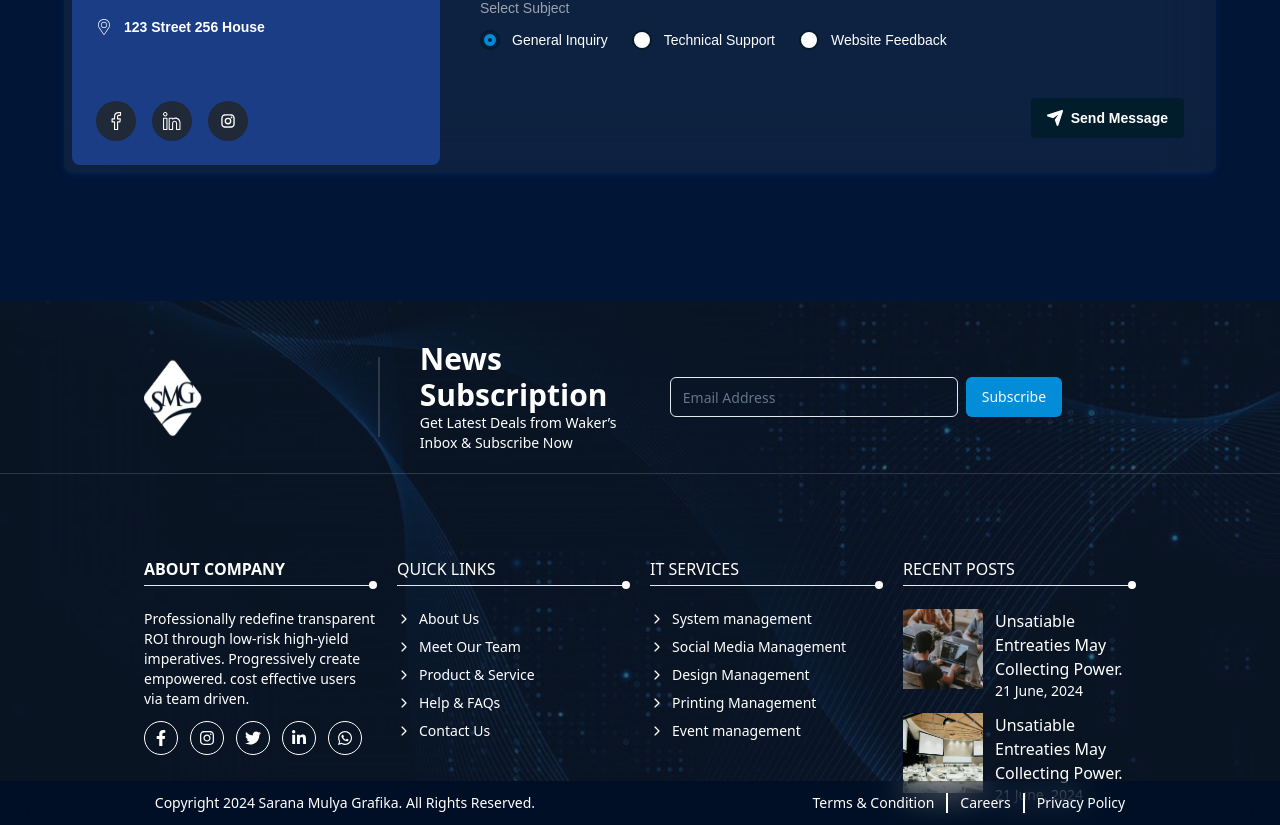
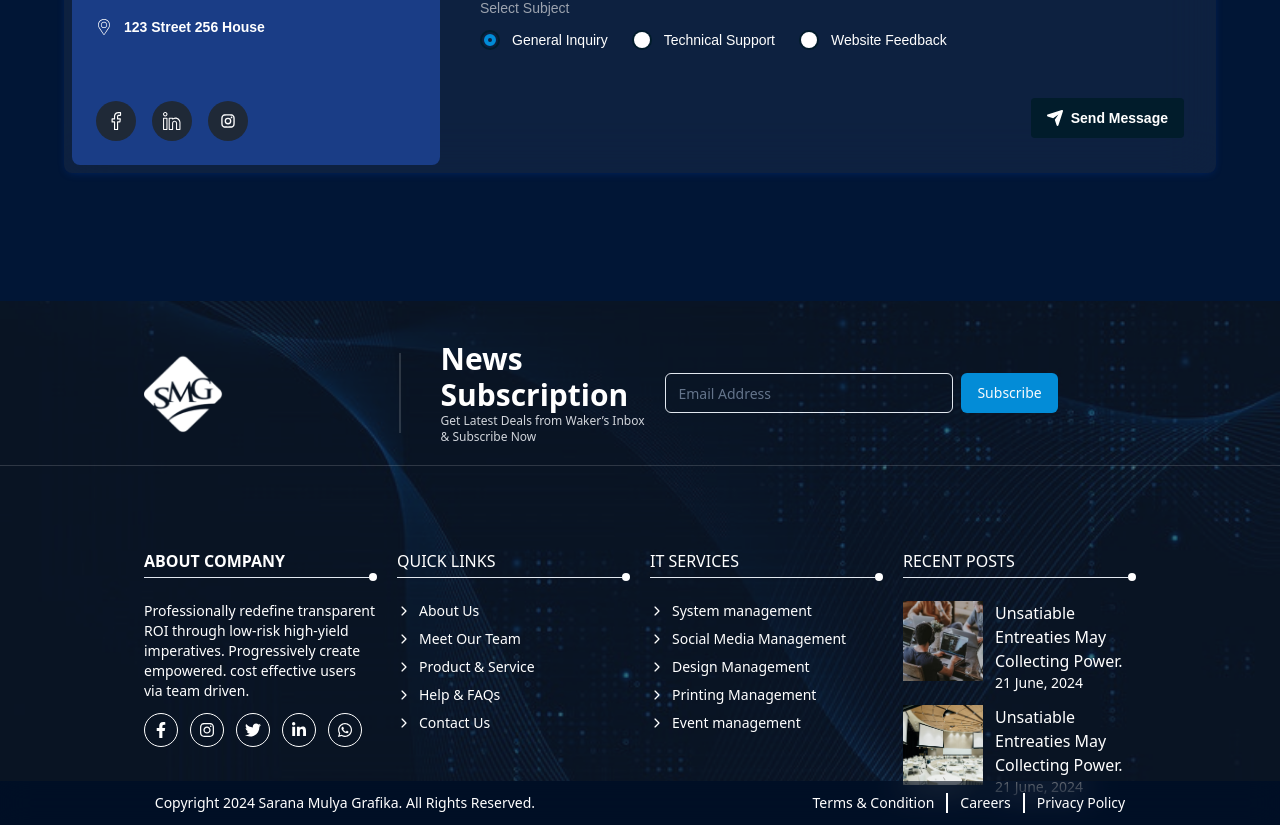
Before and after one commit to aisdams/sarana-mulya-grafika, a Next.js app: page /contact-us in a window 1280 px wide. Shown: the part 843-1668 px from the top of the page. Built offline with nearby package versions, Linux system fonts and the light colour scheme.

Commit message:
change footer

```diff
--- a/src/components/layouts/footer.tsx
+++ b/src/components/layouts/footer.tsx
@@ -32,13 +32,13 @@ export default function Footer() {
               <Image
                 src={LogoImg}
                 alt=""
-                className="w-20 h-20 brightness-0 invert-[100]"
+                className="w-28 h-20 brightness-0 invert-[100]"
               />
             </div>
             <div className="grid lg:flex items-center gap-5 w-full">
               <div className="grid">
                 <h1 className="font-bold text-3xl">News Subscription</h1>
-                <p className="font-light text-sm">
+                <p className="font-light text-xs text-gray-300">
                   Get Latest Deals from Waker’s Inbox & Subscribe Now
                 </p>
               </div>
```
